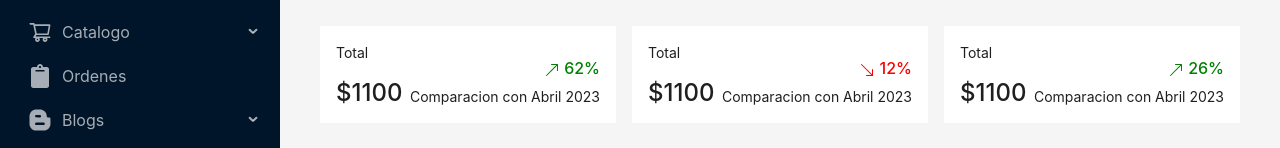
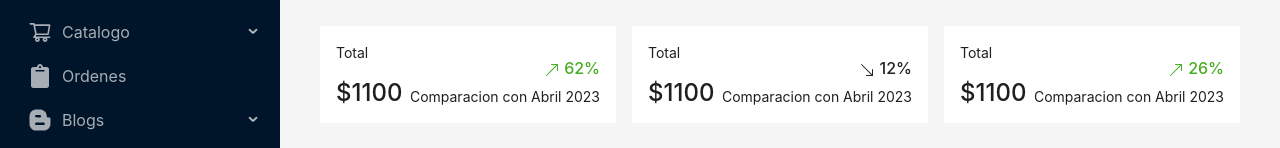
Before and after one commit to bernibauque/Admin_Panel, a React (Create React App) app: page /admin in a window 1280 px wide. Shown: the part 144-292 px from the top of the page. Built offline with nearby package versions, Linux system fonts and the light colour scheme.

Commit message:
Cambios 2 css

```diff
--- a/src/App.css
+++ b/src/App.css
@@ -4,16 +4,23 @@
     --color-47ad24: #47ad24;
     --color-e52e2e: #e52e2e;
     --color-828599: #828599;
+    --color-3d464d: #ed464d;
+    --color-c3d4da: #ced4da;
 }
 
 .green {
-    color: green;
+    color: var(--color-47ad24);
 }
 
 .red {
-    color: red;
+    color: var(--color-212529);
 }
 
 .quill {
     background-color: white;
 }
+
+.form-control {
+    box-shadow: none;
+    border-color: var(--color-c3d4da);
+  }
```
